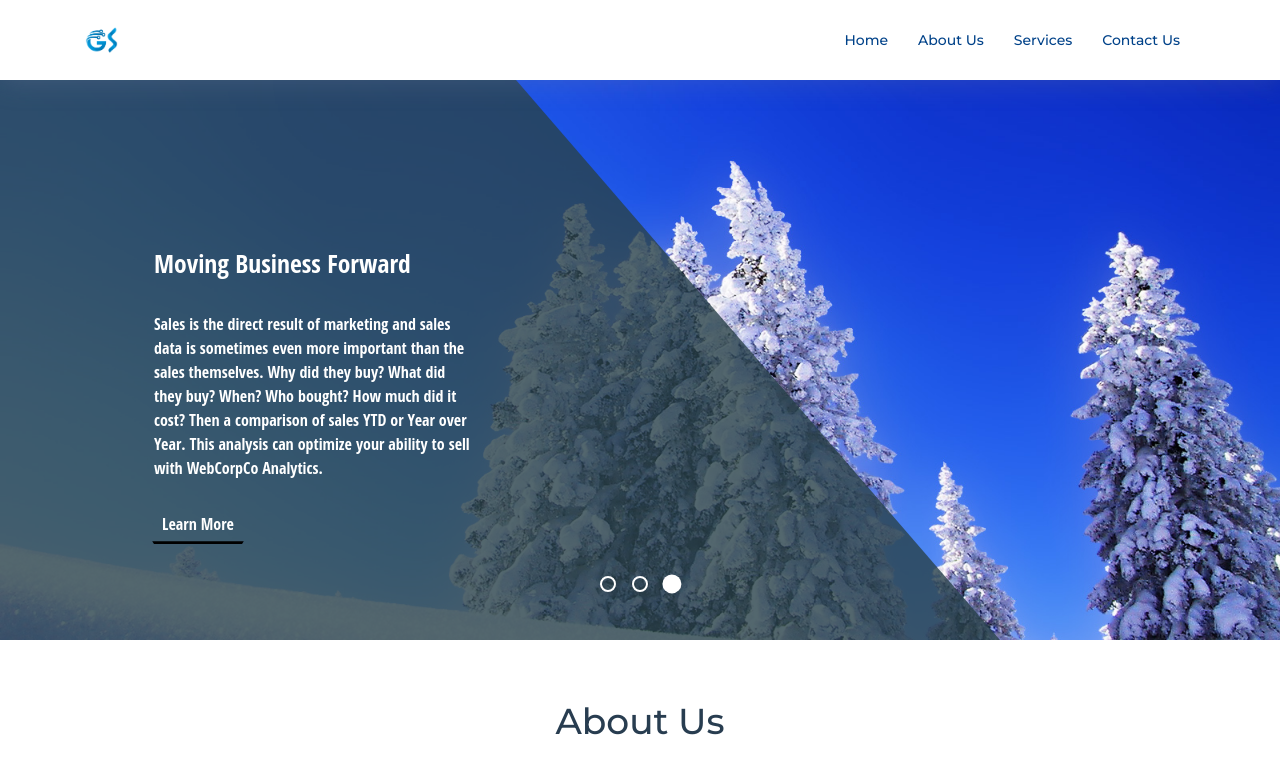
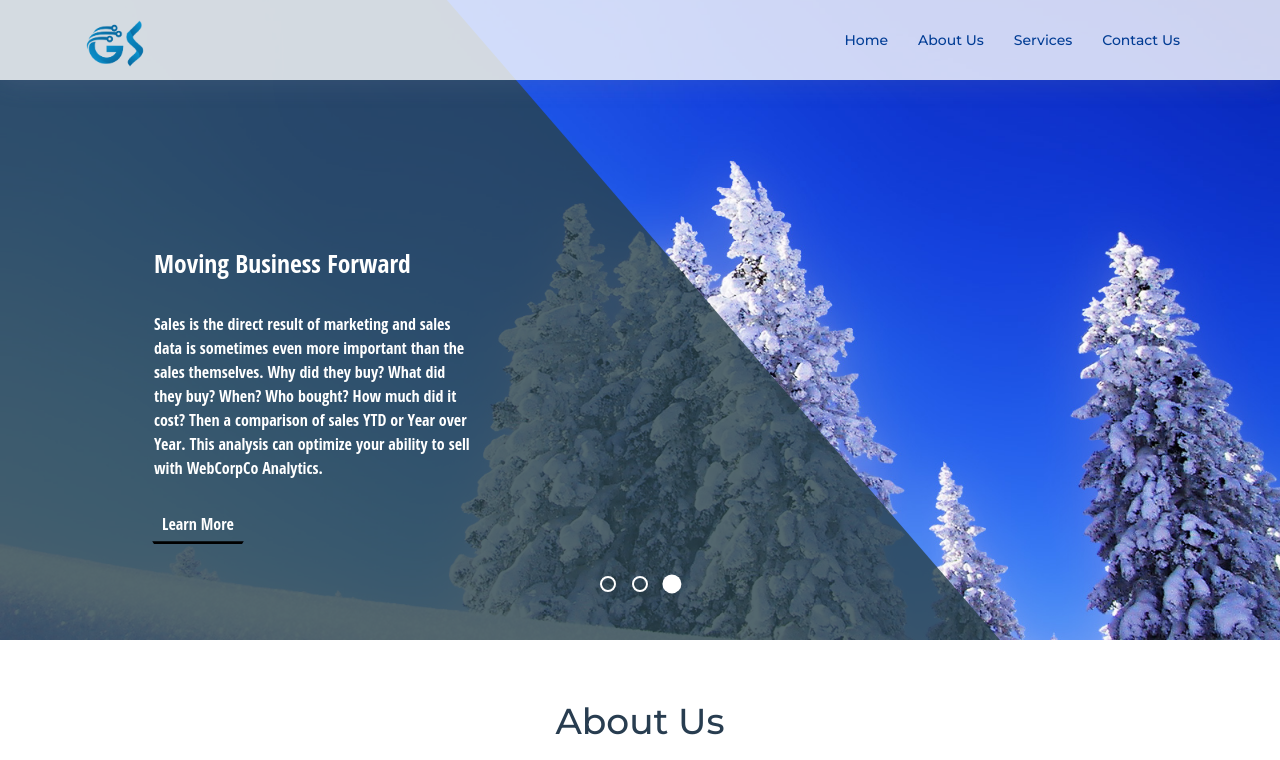
Before and after one commit to FenilBorad7/GuruSoftware, a plain HTML site: page index.html in a window 1280 px wide. Shown: the top 760 px of the page. Drawn offline with nearby package versions, Linux system fonts and the light colour scheme; files whose address does not match are found by name.

Commit message:
Update style.css

```diff
--- a/css/style.css
+++ b/css/style.css
@@ -145,6 +145,7 @@ h6 {
   transition: all 0.5s;
   padding: 20px 0;
   background: #fff;
+  opacity:0.8;
   box-shadow: 0px 0px 30px rgba(127, 137, 161, 0.3);
 }
 
@@ -172,8 +173,8 @@ h6 {
 
 #header .logo img {
   padding: 0;
-  margin: 7px 0;
-  max-height: 26px;
+
+  max-height: 47px;
 }
 
 .main-pages {
```
